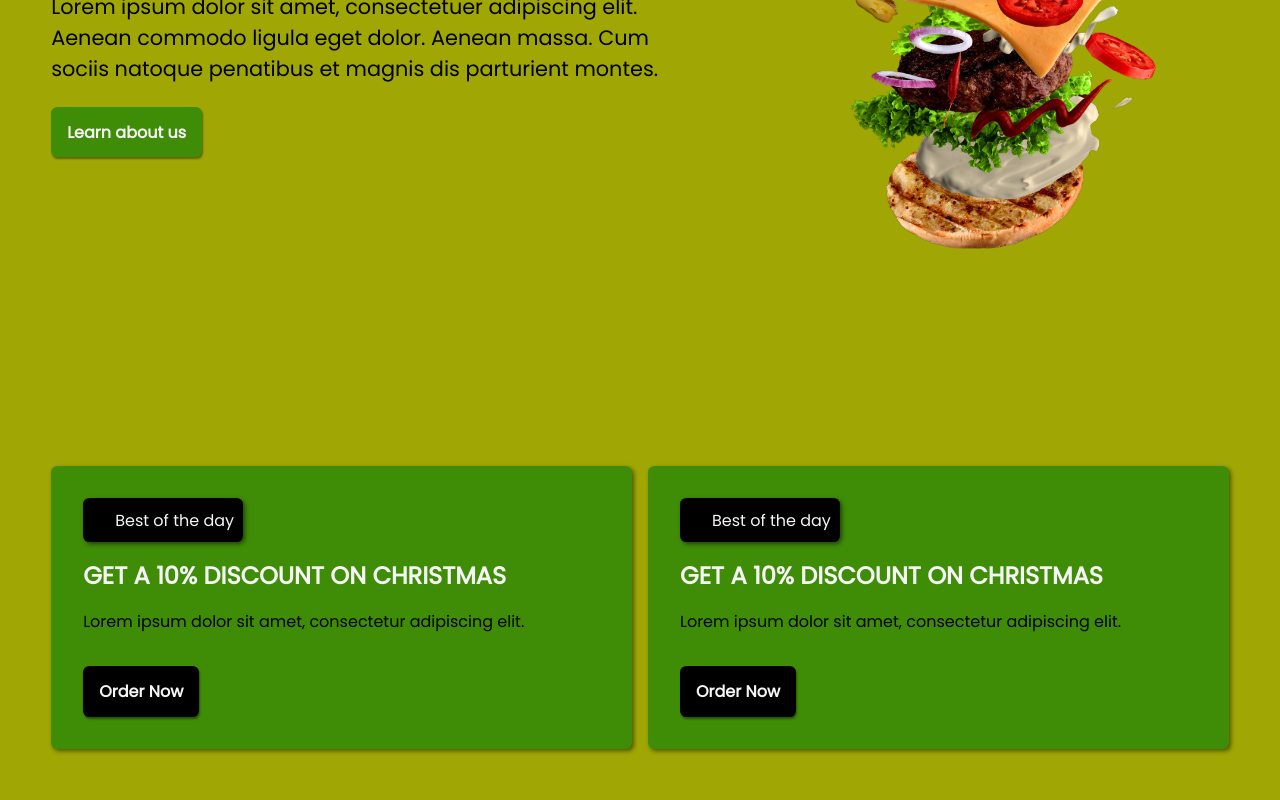
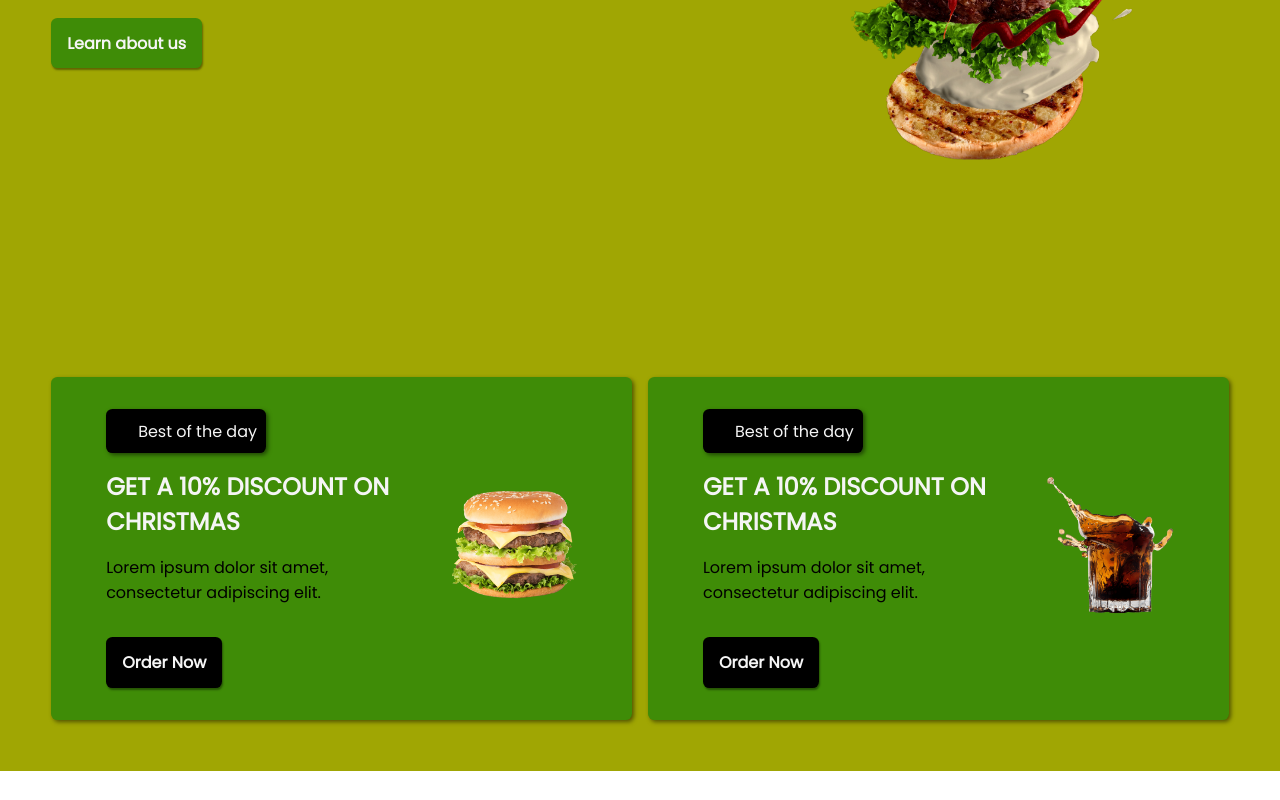
Before and after one commit to techbywes/Feed-Back-resturant, a React (Create React App) app: page / in a window 1280 px wide. Shown: the part 583-1383 px from the top of the page. After the commit the page ends 1354 px from the top, so only its background shows below. Built offline with nearby package versions, Linux system fonts and the light colour scheme.

Commit message:
updated the section2

```diff
--- a/src/App.css
+++ b/src/App.css
@@ -6,11 +6,13 @@
 }
 /* NAV STYLING STARTS FROM HERE */
 nav {
+  position: fixed;
   padding: 0.6rem 0;
   background-color: #3f8c07;
   display: flex;
   justify-content: space-around;
   align-items: center;
+  width: 100%;
 }
 
 nav > ul {
@@ -212,7 +214,9 @@ a.active {
   font-size: 1rem;
   margin-bottom: 2rem;
 }
-
+.img_left{
+  width: 8rem;
+}
 .OrderNow_btn {
   padding: 0.8rem 1rem;
   border-radius: 0.4rem;
@@ -229,4 +233,16 @@ a.active {
   background-color: rgba(0, 0, 0, 0.84);
   color: #a0a603;
 }
+
+.general_div{
+  display: flex;
+  justify-content: space-evenly;
+  align-items: center;
+  flex-wrap: wrap;
+}
+
+.left_wrapup{
+  max-width: 20rem;
+}
+
 /* BEST OF THE DAY STYLING ENDS HERE */
--- a/src/componenets/Bestoftheday.js
+++ b/src/componenets/Bestoftheday.js
@@ -1,27 +1,43 @@
 import React from "react";
+import leftimage from "../images/bugger-left.png";
+import rightimage from "../images/drink-right.png";
 
 function Bestoftheday() {
   return (
     <section className="bestoftheday_div">
       <div className="left_div">
+        <div className="general_div">
+          <div className="left_wrapup">
             <div className="best_toopoint">Best of the day</div>
-        <h2 className="bestofhteday_discount_text">GET A 10% DISCOUNT ON CHRISTMAS</h2>
+            <h2 className="bestofhteday_discount_text">
+              GET A 10% DISCOUNT ON CHRISTMAS
+            </h2>
             <p className="best_para_text">
               Lorem ipsum dolor sit amet, consectetur adipiscing elit.
             </p>
-        <button className="OrderNow_btn">
-            Order Now
-        </button>
+            <button className="OrderNow_btn">Order Now</button>
+          </div>
+          <div className="left_image">
+            <img className="img_left" src={leftimage} alt="" />
+          </div>
+        </div>
       </div>
       <div className="right_div">
+      <div className="general_div">
+          <div className="left_wrapup">
             <div className="best_toopoint">Best of the day</div>
-        <h2 className="bestofhteday_discount_text">GET A 10% DISCOUNT ON CHRISTMAS</h2>
+            <h2 className="bestofhteday_discount_text">
+              GET A 10% DISCOUNT ON CHRISTMAS
+            </h2>
             <p className="best_para_text">
               Lorem ipsum dolor sit amet, consectetur adipiscing elit.
             </p>
-        <button className="OrderNow_btn">
-        Order Now
-        </button>
+            <button className="OrderNow_btn">Order Now</button>
+          </div>
+          <div className="left_image">
+            <img className="img_left" src={rightimage} alt="" />
+          </div>
+        </div>
       </div>
     </section>
   );
```
Also changed, not shown: src/componenets/Ourbestmeal.js (added, +14 -0 lines), src/images/bugger-left.png (added), src/images/drink-right.png (added). Lines whose indentation alone changed are shown as unchanged.
